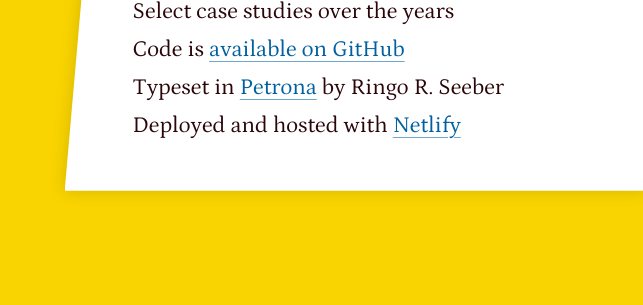
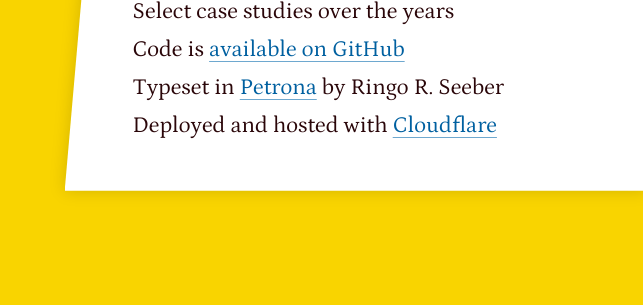
Before and after one commit to ichik/vaitenko.com, a Node project: template src/templates/case.njk in a window 1280 px wide. Shown: the part 392-697 px from the top of the page, without its empty margins (637-1280 px from the left). Run offline with Node 20 templates, Linux system fonts and the light colour scheme; the template is opened without the code that fills it, so the values that code supplies are empty.

Commit message:
Yes, I read that horror story on HN too

```diff
--- a/src/templates/partials/footer.njk
+++ b/src/templates/partials/footer.njk
@@ -20,7 +20,7 @@
         </p>
         <p>
             Deployed and hosted with
-            <a href="https://www.netlify.com">Netlify</a>
+            <a href="https://www.cloudflare.com">Cloudflare</a>
         </p>
     </div>
 </footer>
```
